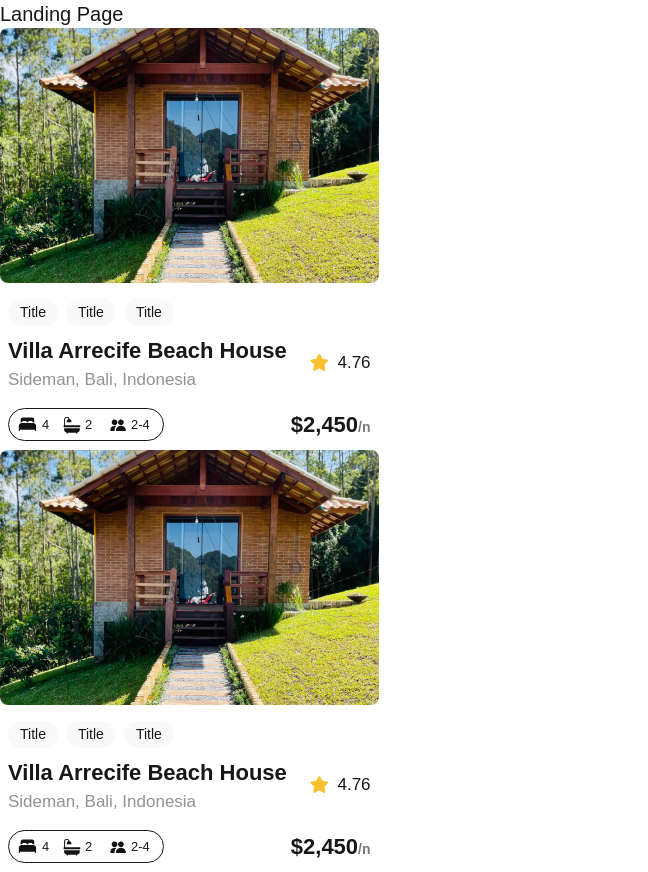
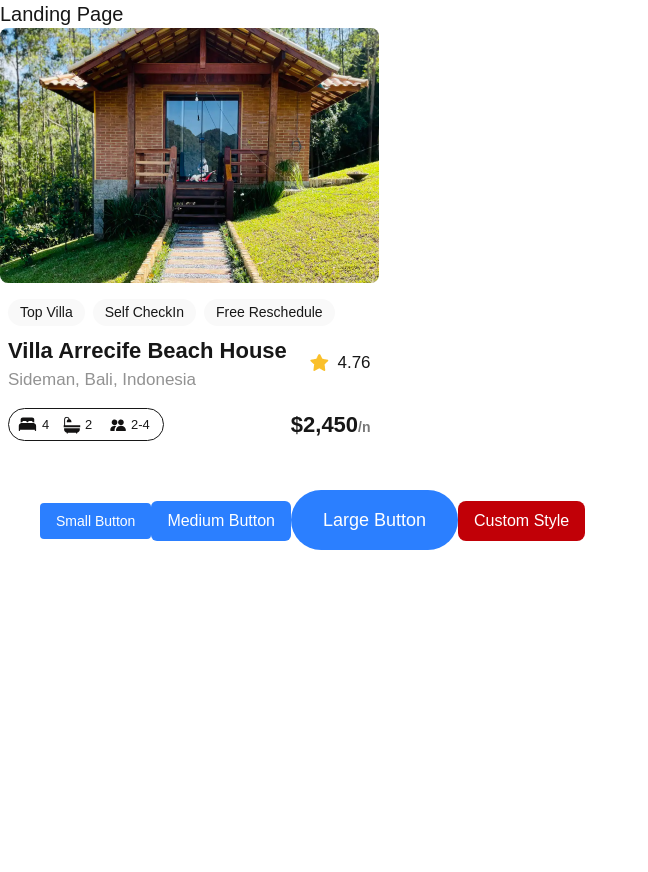
Before and after one commit to Talent-1/alx-project-0x00-setup, a Next.js app in the folder alx-project-0x00/: page /landing in a window 1280 px wide. Shown: the whole page, without its empty margins (0-648 px from the left). After the commit the page ends 800 px from the top, so only its background shows below. Built offline with nearby package versions, Linux system fonts and the light colour scheme.

Commit message:
create a button component thst accepts title and style as argument

```diff
--- /dev/null
+++ b/alx-project-0x00/components/Button.tsx
@@ -0,0 +1,18 @@
+import React from 'react';
+import { ButtonProps } from '@/interfaces';
+
+const Button: React.FC<ButtonProps> = ({ title, style }) => {
+    // Define basic default styling (blue background, padding, rounded)
+    const baseClasses = 'bg-blue-500 text-white font-medium px-4 py-2 rounded hover:bg-blue-600 transition-colors';
+
+    // Combine base styles with any custom classes passed via the 'style' prop
+    const combinedClasses = `${baseClasses} ${style}`;
+
+    return (
+        <button className={combinedClasses.trim()}>
+            {title}
+        </button>
+    )
+}
+
+export default Button;
--- a/alx-project-0x00/components/Pill.tsx
+++ b/alx-project-0x00/components/Pill.tsx
@@ -1,7 +1,9 @@
-const Pill: React.FC = () => {
+import {PillProps} from '@/interfaces';
+
+const Pill: React.FC <PillProps> = ({title}) => {
     return (
         <div className = "flex justify-center items-center bg-[#f9f9f9] px-3 w-auto h-[27px] rounded-full">
-            <p className = " text-sm">Title</p>
+            <p className = " text-sm">{title}</p>
         </div>
     )
 }
--- a/alx-project-0x00/pages/landing.tsx
+++ b/alx-project-0x00/pages/landing.tsx
@@ -1,12 +1,37 @@
 import Card from '@/components/Card'
+import Button from '@/components/Button';
+
 const Landing: React.FC =() => {
 return (
     <div >
         <h1 className=" text-xl font-extralight">Landing Page</h1>
         <Card />
 
-        <Card />
+        <div className="p-10 space-y-4">
+
+            <Button
+                title='Small Button'
+                style='px-2 py-1 text-sm rounded-sm'
+            />
+
+            <Button
+                title='Medium Button'
+                style='rounded-md'
+            />
+
+            <Button
+                title='Large Button'
+                style='px-8 py-4 text-lg rounded-full'
+            />
+
+
+            <Button
+                title='Custom Style'
+                style='bg-red-700 hover:bg-red-800 rounded-lg'
+            />
         </div>
+        </div>
+
 )
 }
 export default Landing;
```
Also changed, not shown: alx-project-0x00/interfaces/index.ts (+11 -0 lines).
